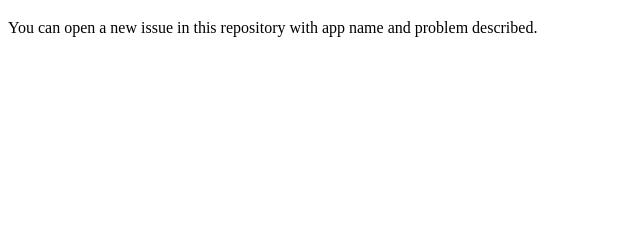
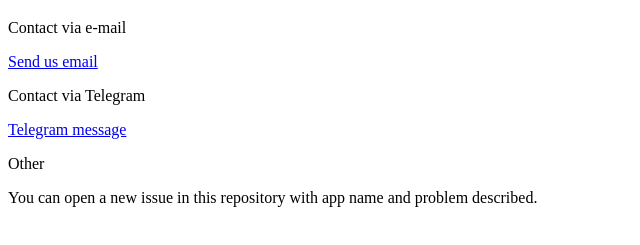
Before and after one commit to starkdmi/starkdmi.github.io, a plain HTML site: page appdesignkit/support.html in a window 1280 px wide. Shown: the part 61-306 px from the top of the page, without its empty margins (0-640 px from the left). Drawn offline with Linux system fonts and the light colour scheme.

Commit message:
Update support.html

```diff
--- a/appdesignkit/support.html
+++ b/appdesignkit/support.html
@@ -4,6 +4,13 @@
 
 <h1>Support</h1>
 
+<p>Contact via e-mail</p>
+<p><a href="mailto:starkdev@icloud.com">Send us email</a></p>
+
+<p>Contact via Telegram</p>
+<p><a href="https://t.me/starkdmi">Telegram message</a></p>
+
+<p>Other</p>
 <p>You can open a new issue in this repository with app name and problem described.</p>
 
 </body>
```
